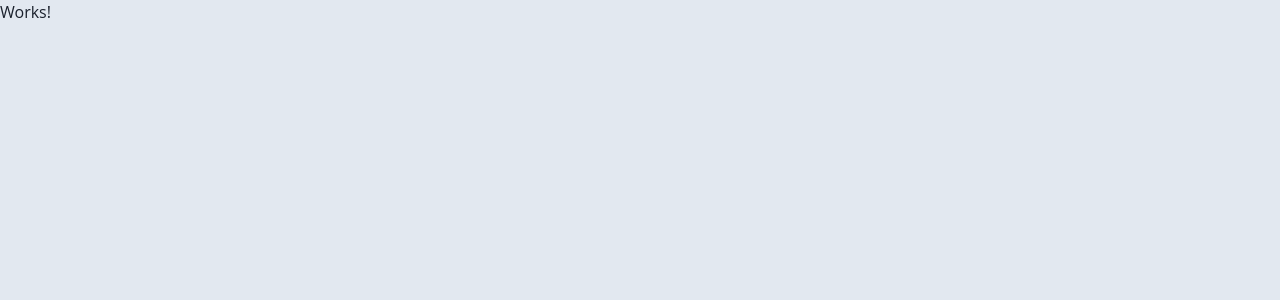
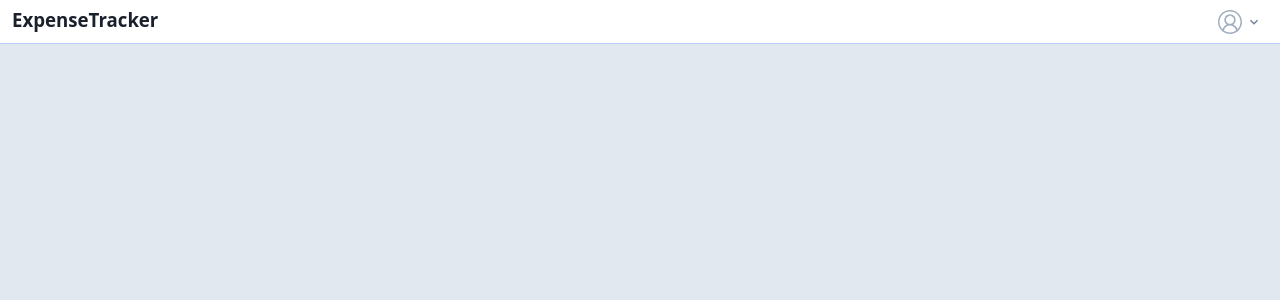
Before and after one commit to tomektomek321/ExpensesTracker, a React (Create React App) app in the folder client/: page / in a window 1280 px wide. Shown: the top 300 px of the page. Built offline with nearby package versions, Linux system fonts and the light colour scheme.

Commit message:
Basic navbar with not logged user menu

```diff
--- a/client/src/App.tsx
+++ b/client/src/App.tsx
@@ -2,14 +2,14 @@ import React from 'react';
 import './App.css';
 import { ChakraProvider } from '@chakra-ui/react';
 import theme from './chakra/theme';
+import { Navbar } from './components/navbar/Navbar';
 
 function App() {
   return (
     <ChakraProvider theme={theme}>
       <div className="App">
-      Works!
-    </div>
-
+        <Navbar />
+      </div>
     </ChakraProvider>
   );
 }
--- /dev/null
+++ b/client/src/components/navbar/MenuWrapper.tsx
@@ -0,0 +1,37 @@
+import React from "react";
+import { ChevronDownIcon } from "@chakra-ui/icons";
+import {
+  Flex,
+  Icon,
+  Menu,
+  MenuButton,
+  MenuList,
+} from "@chakra-ui/react";
+import NotLoggedUserMenu from "./NotLoggedUserMenu";
+import { VscAccount } from "react-icons/vsc";
+
+type MenuWrapperProps = {};
+
+const MenuWrapper: React.FC<MenuWrapperProps> = () => {
+  return (
+    <Menu>
+      <MenuButton
+        cursor="pointer"
+        padding="0px 6px"
+        borderRadius="4px"
+        _hover={{ outline: "1px solid", outlineColor: "gray.200" }}
+      >
+        <Flex alignItems="center">
+          <Flex alignItems="center">
+            <Icon fontSize={24} mr={1} color="gray.400" as={VscAccount} />
+          </Flex>
+          <ChevronDownIcon color="gray.500" />
+        </Flex>
+      </MenuButton>
+      <MenuList>
+        <NotLoggedUserMenu />
+      </MenuList>
+    </Menu>
+  );
+};
+export default MenuWrapper;
--- /dev/null
+++ b/client/src/components/navbar/Navbar.tsx
@@ -0,0 +1,26 @@
+import { Box, Flex, Link, Text  } from '@chakra-ui/react'
+import React from 'react'
+import MenuWrapper from './MenuWrapper'
+
+export const Navbar: React.FC = () => {
+  return (
+    <Flex
+      bg="#FFFFFF"
+      height="44px"
+      padding="6px 12px"
+      borderBottom={'1px solid #BBCCFF'}
+      justifyContent="space-between"
+    >
+      <Link href="/">
+        <Box width={{ base: "auto", md: "auto" }} mr={2} cursor="pointer">
+          <Text fontSize="14pt" fontWeight={700}>
+            ExpenseTracker
+          </Text>
+        </Box>
+      </Link>
+      <Flex justifyContent="space-between" alignItems="center">
+        <MenuWrapper />
+      </Flex>
+    </Flex>
+  )
+}
--- /dev/null
+++ b/client/src/components/navbar/NotLoggedUserMenu.tsx
@@ -0,0 +1,37 @@
+import React from "react";
+import { MenuItem, Flex, Icon, Text } from "@chakra-ui/react";
+import { MdOutlineLogin } from "react-icons/md";
+
+const NotLoggedUserMenu: React.FC = () => {
+  return (
+    <>
+      <MenuItem
+        fontSize="10pt"
+        fontWeight={700}
+        _hover={{ bg: "blue.500", color: "white" }}
+      >
+        <Flex alignItems="center">
+          <Icon fontSize={20} mr={2} as={MdOutlineLogin} />
+          <Text fontSize="16px" fontWeight={600}>
+            Zaloguj
+          </Text>
+
+        </Flex>
+      </MenuItem>
+      <MenuItem
+        fontSize="10pt"
+        fontWeight={700}
+        _hover={{ bg: "blue.500", color: "white" }}
+      >
+        <Flex alignItems="center">
+          <Icon fontSize={20} mr={2} as={MdOutlineLogin} />
+          <Text fontSize="16px" fontWeight={600}>
+            Zarejestruj
+          </Text>
+
+        </Flex>
+      </MenuItem>
+    </>
+  );
+};
+export default NotLoggedUserMenu;
```
